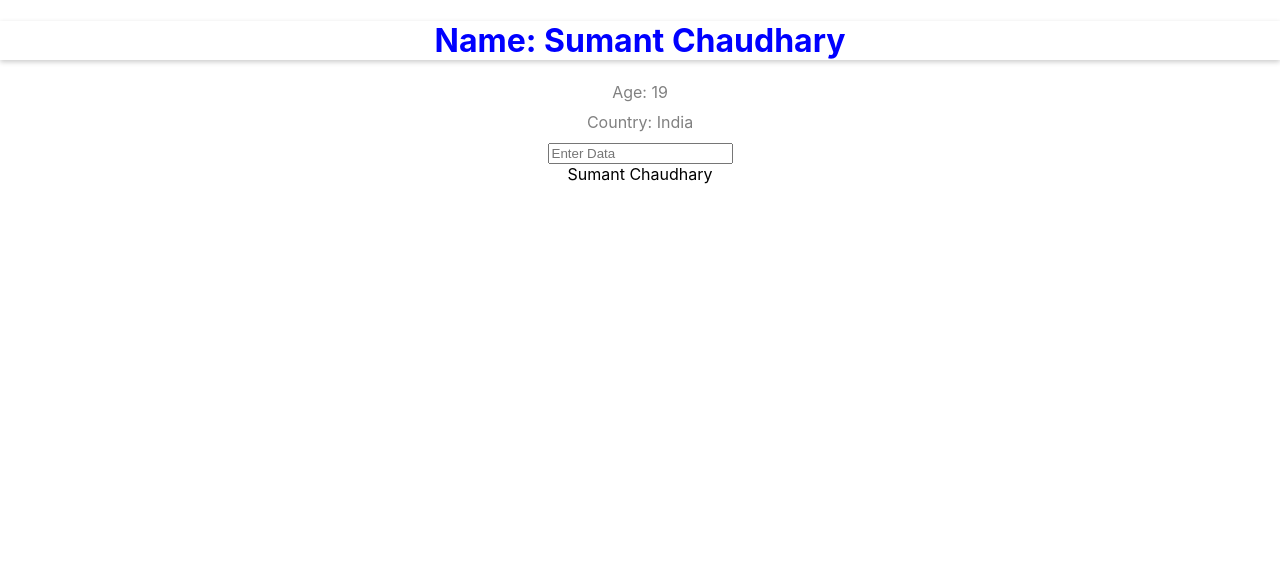
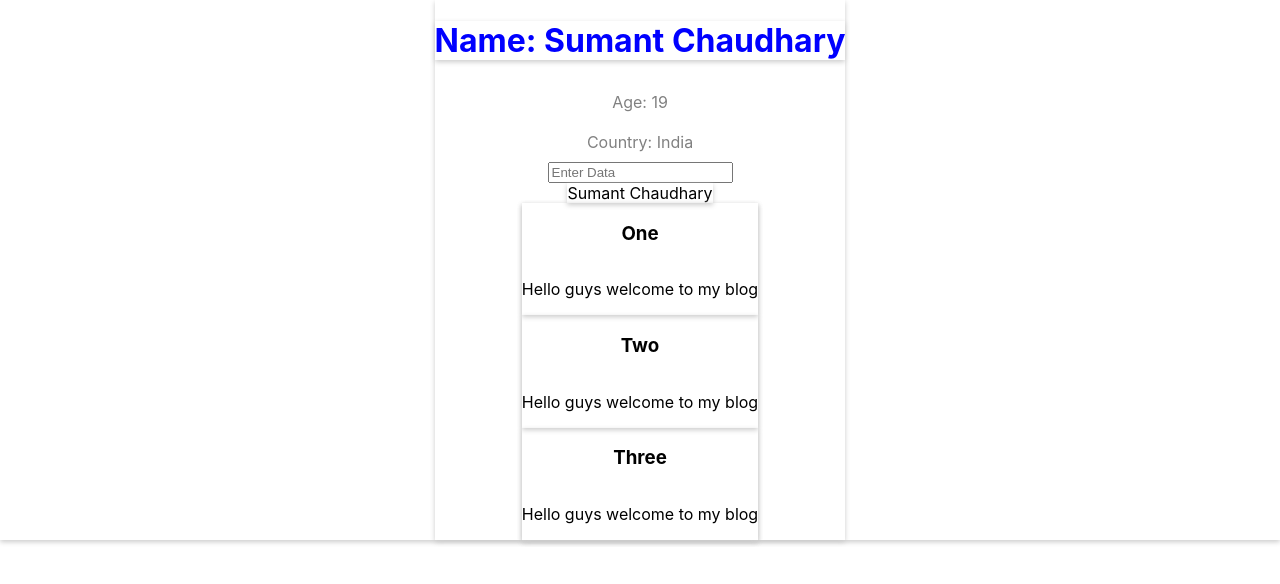
Before and after one commit to sumant7/react-prac, a React (Create React App) app in the folder first/: page / in a window 1280 px wide. Shown: the top 584 px of the page. Built offline with nearby package versions, Linux system fonts and the light colour scheme.

Commit message:
dynamic react elements and keys

```diff
--- a/first/src/App.css
+++ b/first/src/App.css
@@ -1,38 +1,7 @@
-.App {
-  text-align: center;
+div{
+ box-shadow: 0 2px 5px #ccc;
+ display: flex;
+ justify-content: center;
+ align-items: center;
+ flex-direction: column;
 }
-
-.App-logo {
-  height: 40vmin;
-  pointer-events: none;
-}
-
-@media (prefers-reduced-motion: no-preference) {
-  .App-logo {
-    animation: App-logo-spin infinite 20s linear;
-  }
-}
-
-.App-header {
-  background-color: #282c34;
-  min-height: 100vh;
-  display: flex;
-  flex-direction: column;
-  align-items: center;
-  justify-content: center;
-  font-size: calc(10px + 2vmin);
-  color: white;
-}
-
-.App-link {
-  color: #61dafb;
-}
-
-@keyframes App-logo-spin {
-  from {
-    transform: rotate(0deg);
-  }
-  to {
-    transform: rotate(360deg);
-  }
-}
--- a/first/src/App.js
+++ b/first/src/App.js
@@ -1,4 +1,4 @@
-import logo from './logo.svg';
+//import logo from './logo.svg';
 import './App.css';
 
 
@@ -25,20 +25,55 @@ function App() {
     color: 'grey',
     margin: '10px'
   }
+
+  const blog =[
+    {
+      title: 'One',
+      description: 'Hello guys welcome to my blog'
+    },
+    {
+      title: 'Two',
+      description: 'Hello guys welcome to my blog'
+    },
+    {
+      title: 'Three',
+      description: 'Hello guys welcome to my blog'
+    }
+  ]
+  const bm = blog.map((item,pos)=>{
+    return(
+      <div className='card' key={pos}>
+      <h3>{item.title}</h3>
+      <p>{item.description}</p>
+    </div>
+    )
+  })
   return (
     <div className="App">
+
         <h1 style={  //text-decocation becomes textDecoratino in JSX because no - in object
           {
             color: 'blue',
             boxShadow: '0 2px 5px #ccc'
           }
         }>Name: {fname}</h1> {/*inside {} we can use javascript things which return stuff like map,ternery opertor, variables but not if else for loops etc and comment like this*/}
-        <p classname="age" style={style}>Age: {age}</p>
+        <p className="age" style={style}>Age: {age}</p>
         <p style={style}>Country: {country()}</p>
         {box}
         <div>{o.name}</div>
+        <div className='blog'>
+          {/*A key is a unique identifier. In React, it is used to identify which items have changed, updated, or deleted from the Lists. It is useful when we dynamically created components or when the users alter the lists. It is given to outermost element */}
+          {bm}
+        </div>
     </div>
   );
 }
 
 export default App;
+
+
+/*
+tip:
+use external css over inline, cleaner and works like original css
+use classes over ids due to reusability of react components
+*/
```
